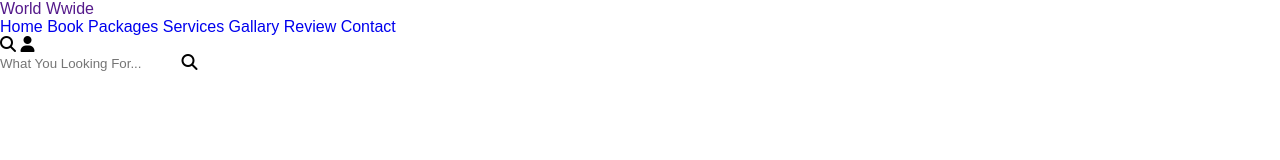
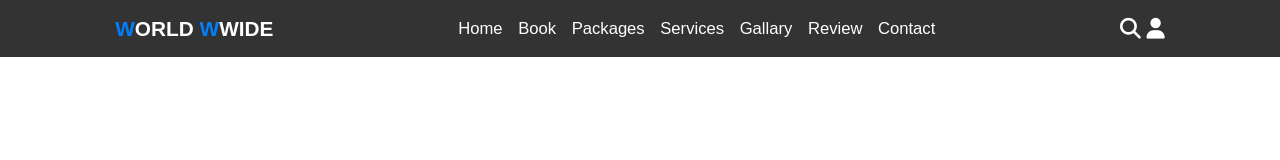
Before and after one commit to karroumi23/Travel-agency-1, a plain HTML site: page index.html in a window 1280 px wide. Drawn offline with Linux system fonts and the light colour scheme.

Commit message:
Decorate navbar with css & create function (hedding searsh )

```diff
--- a/css/main.css
+++ b/css/main.css
@@ -1,17 +1,90 @@
 :root {
   --blue: #0080ff;
 }
-*{
-    font-family: poppins ,sans-serif;
+* {
+  font-family: poppins, sans-serif;
   margin: 0;
   padding: 0;
   box-sizing: border-box;
   text-transform: capitalize;
   text-decoration: none;
   border: none;
-    transition: all .5s linear;
+  transition: all 0.5s linear;
 }
-::selection{
-    background: orange;
-    color: wheat;
+html {
+  font-size: 52%;
+  overflow-x: hidden;
+  scroll-behavior: smooth;
 }
+/* ----------------------------------Start header */
+header {
+  position: fixed;
+  top: 0;
+  left: 0;
+  right: 0;
+  background: #333;
+  display: flex;
+  justify-content: space-between;
+  align-items: center;
+  z-index: 100;
+  padding: 2rem 9%;
+}
+header .logo {
+  font-size: 2.5rem;
+  font-weight: bolder;
+  color: #fff;
+  text-transform: uppercase;
+}
+header .logo span {
+  color: var(--blue);
+}
+header .navbar a {
+  color: #fff;
+  font-size: 2rem;
+  margin: 0 0.8rem;
+}
+header .navbar a:hover {
+  color: var(--blue);
+}
+header .icon {
+  color: #fff;
+  font-size: 2.5rem;
+  cursor: pointer;
+}
+header .icon:hover {
+  color: var(--blue);
+}
+header .search-form {
+  position: absolute;
+  top: 100%;
+  left: 0;
+  right: 0;
+  background: #333;
+  display: flex;
+  align-items: center;
+  z-index: 101;
+  padding: 1.5rem 2rem;
+  border-top: 0.1rem solid rgba(255, 255, 255, 0.2);
+  clip-path: polygon(0 0, 100% 0, 100% 0, 0 0);
+}
+header .search-form.active {
+  clip-path: polygon(0 0, 100% 0 , 100% 100%, 0 100%);
+}
+header .search-form #search-bar {
+  width: 100%;
+  padding: 1rem;
+  color: #333;
+  font-size: 1.7rem;
+  border-radius: 0.5rem;
+}
+header .search-form label {
+  color: #fff;
+  cursor: pointer;
+  font-size: 3rem;
+  margin-left: 1.5rem;
+}
+header .search-form label:hover {
+  color: var(--blue);
+}
+
+/* ----------------------------------End - header */
--- a/index.html
+++ b/index.html
@@ -24,7 +24,7 @@
           <a href="contact">contact</a>
         </nav>
         <div class="icon">
-            <i class="fas fa-search"></i>
+            <i class="fas fa-search" onclick="showbar()" id="search-btn"></i>
             <i class="fas fa-user"></i>
         </div>
         <form action="" class="search-form">
--- a/main.js
+++ b/main.js
@@ -0,0 +1,7 @@
+let searchBtn = document.querySelector("#search-btn");
+let searchForm = document.querySelector(".search-form");
+
+function showbar() {
+  searchBtn.classList.toggle("fa-times");
+  searchForm.classList.toggle("active")
+}
```
Lines whose indentation alone changed are shown as unchanged.
